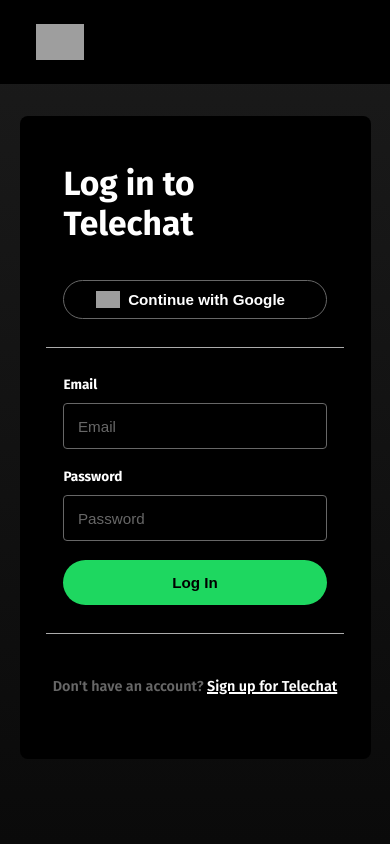
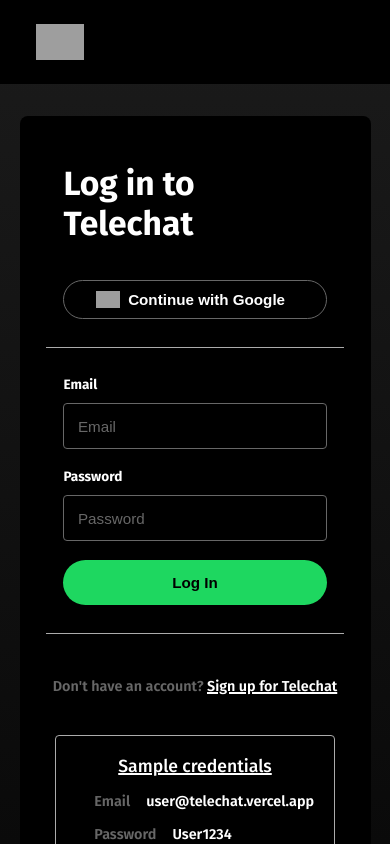
Before and after one commit to PriyanshuSharma0326/telechat, a React (Create React App) app: page /login in a window 390 px wide. Built offline with nearby package versions, Linux system fonts and the light colour scheme; no server answers; grey boxes are pictures that could not be loaded.

Commit message:
Add sample credentials on login page

```diff
--- a/src/components/message/message.style.scss
+++ b/src/components/message/message.style.scss
@@ -6,7 +6,7 @@
     gap: 0.75rem;
 
     .message-media-container {
-        max-width: 100%;
+        max-width: fit-content;
         max-height: 26rem;
         height: auto;
         border-radius: 0.25rem;
--- a/src/pages/login-page/login-page.jsx
+++ b/src/pages/login-page/login-page.jsx
@@ -10,13 +10,11 @@ function LoginPage() {
 
     const defaultFormFields = {
         email: '',
-        name: '',
         password: '',
     };
 
     const defaultFormErrors = {
         email: '',
-        name: '',
         password: '',
         image: ''
     };
@@ -89,6 +87,13 @@ function LoginPage() {
         navigate('/register');
     }
 
+    const fillWithSampleCredentials = () => {
+        setFormInputs({
+            email: 'user@telechat.vercel.app',
+            password: 'User1234',
+        })
+    }
+
     return (
         <div className='login-page'>
             <div className="header">
@@ -156,6 +161,12 @@ function LoginPage() {
                 <div className="go-to-login">
                     <h1>Don't have an account? <span onClick={goToLogin}>Sign up for Telechat</span></h1>
                 </div>
+
+                <div className="sample-id-container">
+                    <p onClick={fillWithSampleCredentials}>Sample credentials</p>
+                    <h1>Email<span>user@telechat.vercel.app</span></h1>
+                    <h1>Password<span>User1234</span></h1>
+                </div>
             </div>
         </div>
     )
--- a/src/pages/login-page/login-page.style.scss
+++ b/src/pages/login-page/login-page.style.scss
@@ -153,6 +153,43 @@
                 }
             }
         }
+
+        .sample-id-container {
+            padding: 1.5rem 1rem;
+            margin-top: 1.5rem;
+            width: 50%;
+            border: 1px solid var(--grey-5);
+            border-radius: 0.25rem;
+            display: flex;
+            flex-direction: column;
+            gap: 1rem;
+
+            p {
+                text-align: center;
+                text-decoration: underline;
+                text-decoration-thickness: 2px;
+                font-size: 1.1rem;
+                color: var(--white);
+                user-select: none;
+
+                &:hover {
+                    cursor: pointer;
+                    color: var(--green-2);
+                }
+            }
+
+            h1 {
+                margin-left: 15%;
+                color: var(--grey-4);
+                font-size: 0.9rem;
+                font-weight: 600;
+
+                span {
+                    margin-left: 1rem;
+                    color: var(--white);
+                }
+            }
+        }
     }
 
     @media screen and (max-width: 1024px) {
@@ -182,6 +219,14 @@
             .login-form {
                 width: 50%;
                 gap: 1.25rem;
+            }
+
+            .sample-id-container {
+                width: 55%;
+
+                h1 {
+                    margin-left: 12.5%;
+                }
             }
         }
     }
@@ -223,6 +268,15 @@
                 width: 75%;
                 gap: 1.15rem;
             }
+
+            .sample-id-container {
+                padding: 1.25rem 0.85rem;
+                width: 80%;
+
+                h1 {
+                    margin-left: 10%;
+                }
+            }
         }
     }
 }
```
